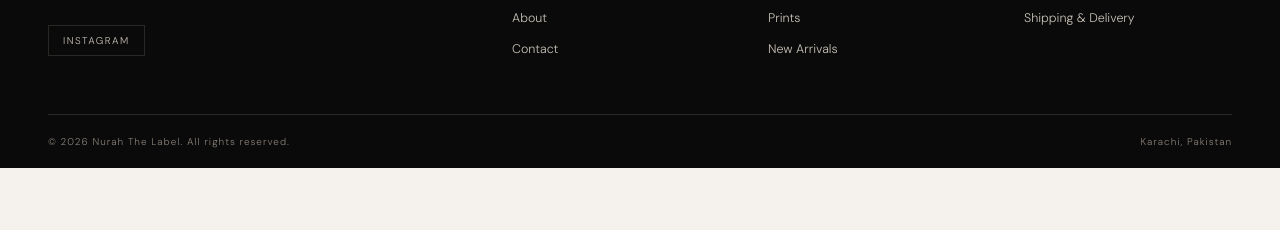
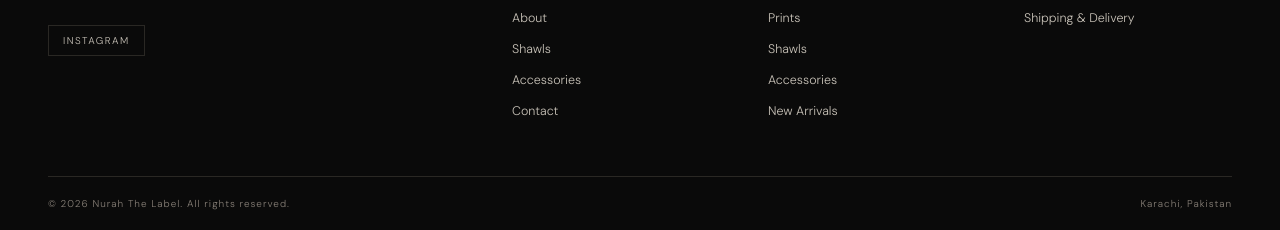
Before and after one commit to shameer04/nurah-the-label, a website: page product-p10.html in a window 1280 px wide. Shown: the part 1464-1694 px from the top of the page. Before the commit the page ends 1632 px from the top, so only its background shows below. Drawn offline with nearby package versions, Linux system fonts and the light colour scheme.

Commit message:
Update product-p10.html

```diff
--- a/product-p10.html
+++ b/product-p10.html
@@ -31,6 +31,8 @@
         <a href="shop-prints.html">Prints</a>
         <a href="shop-premium-modal.html">Premium Modal</a>
         <a href="shop-minis.html">Minis</a>
+        <a href="shop-shawls.html">Shawls</a>
+        <a href="shop-accessories.html">Accessories</a>
         <a href="shop.html">All Products</a>
       </div>
     </li>
@@ -48,6 +50,8 @@
         <a href="shop-prints.html">Prints</a>
         <a href="shop-premium-modal.html">Premium Modal</a>
         <a href="shop-minis.html">Minis</a>
+        <a href="shop-shawls.html">Shawls</a>
+        <a href="shop-accessories.html">Accessories</a>
       </div>
     </li>
     <li><a href="about.html" class="nav-link">About</a></li>
@@ -172,6 +176,8 @@
         <li><a href="index.html">Home</a></li>
         <li><a href="shop.html">Shop</a></li>
         <li><a href="about.html">About</a></li>
+        <li><a href="shop-shawls.html">Shawls</a></li>
+        <li><a href="shop-accessories.html">Accessories</a></li>
         <li><a href="contact.html">Contact</a></li>
       </ul>
     </div>
@@ -181,6 +187,8 @@
         <li><a href="shop-premium-modal.html">Premium Modal</a></li>
         <li><a href="shop-minis.html">Minis</a></li>
         <li><a href="shop-prints.html">Prints</a></li>
+        <li><a href="shop-shawls.html">Shawls</a></li>
+        <li><a href="shop-accessories.html">Accessories</a></li>
         <li><a href="shop.html">New Arrivals</a></li>
       </ul>
     </div>
```
